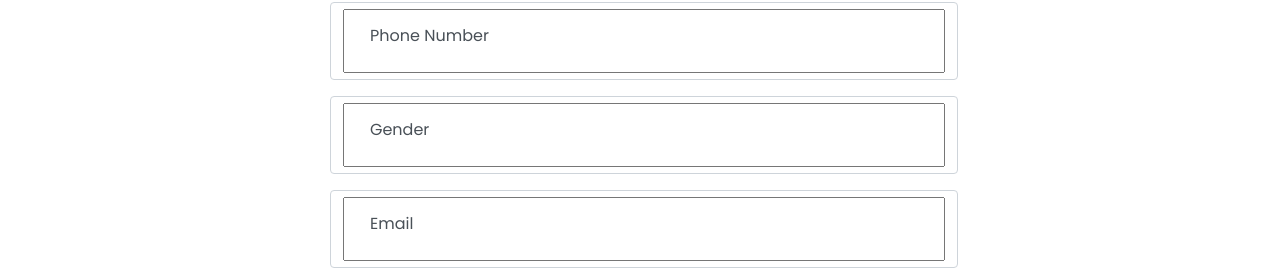
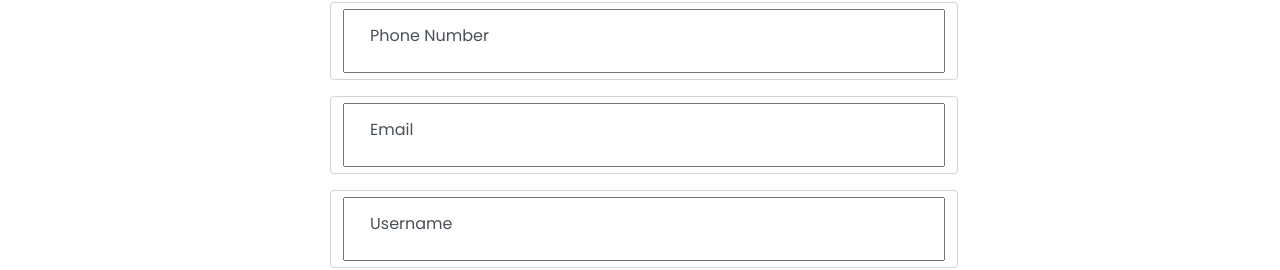
Before and after one commit to Sanjayshrestha98/Agile-Frontend, a React (Create React App) app: page /register in a window 1280 px wide. Shown: the part 408-678 px from the top of the page. Built offline with nearby package versions, Linux system fonts and the light colour scheme.

Commit message:
radio button started

```diff
--- a/src/Container/Login.js
+++ b/src/Container/Login.js
@@ -26,6 +26,7 @@ const onSubmit = values => {
     const response = axios
         .post(`http://localhost:90/login`, values).then(result => {
             if (result.data.success) {
+                window.location.href('/home')
 
             } else {
                 notify()
--- a/src/Container/Registration.js
+++ b/src/Container/Registration.js
@@ -92,11 +92,15 @@ function Register() {
                             </div>
 
 
-                            <div className="form-label-group form-control">
+                            {/* <div className="form-label-group form-control">
                                 <Field type="text" name="gender" id="gender" placeholder="Gender"
                                 />
                                 <label htmlFor="gender">Gender</label>
                                 <ErrorMessage name='gender' render={msg => <div className="error">{msg}</div>} />
+                            </div> */}
+
+                            <div id="my-radio-group" >
+
                             </div>
 
                             <div className="form-label-group form-control">
```
